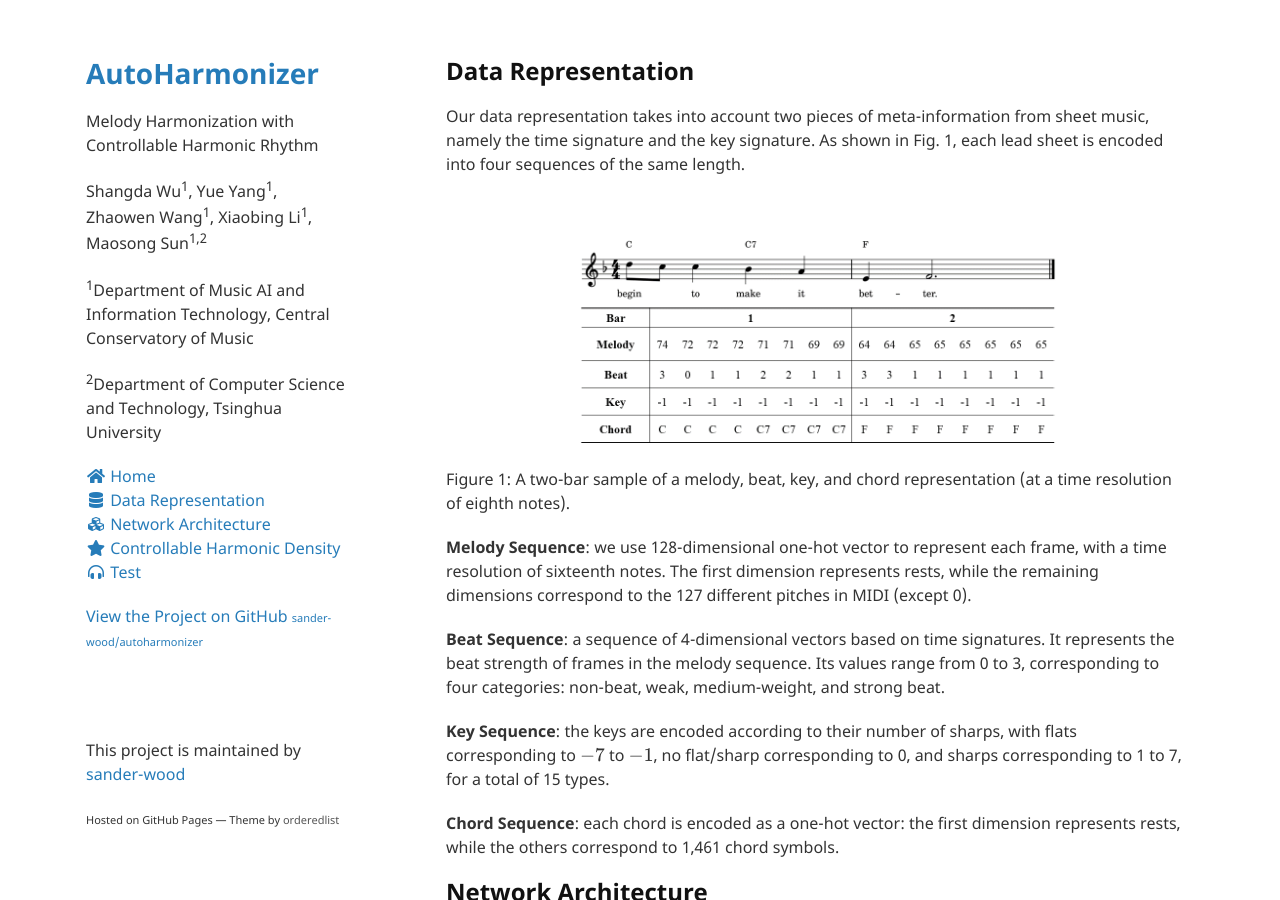
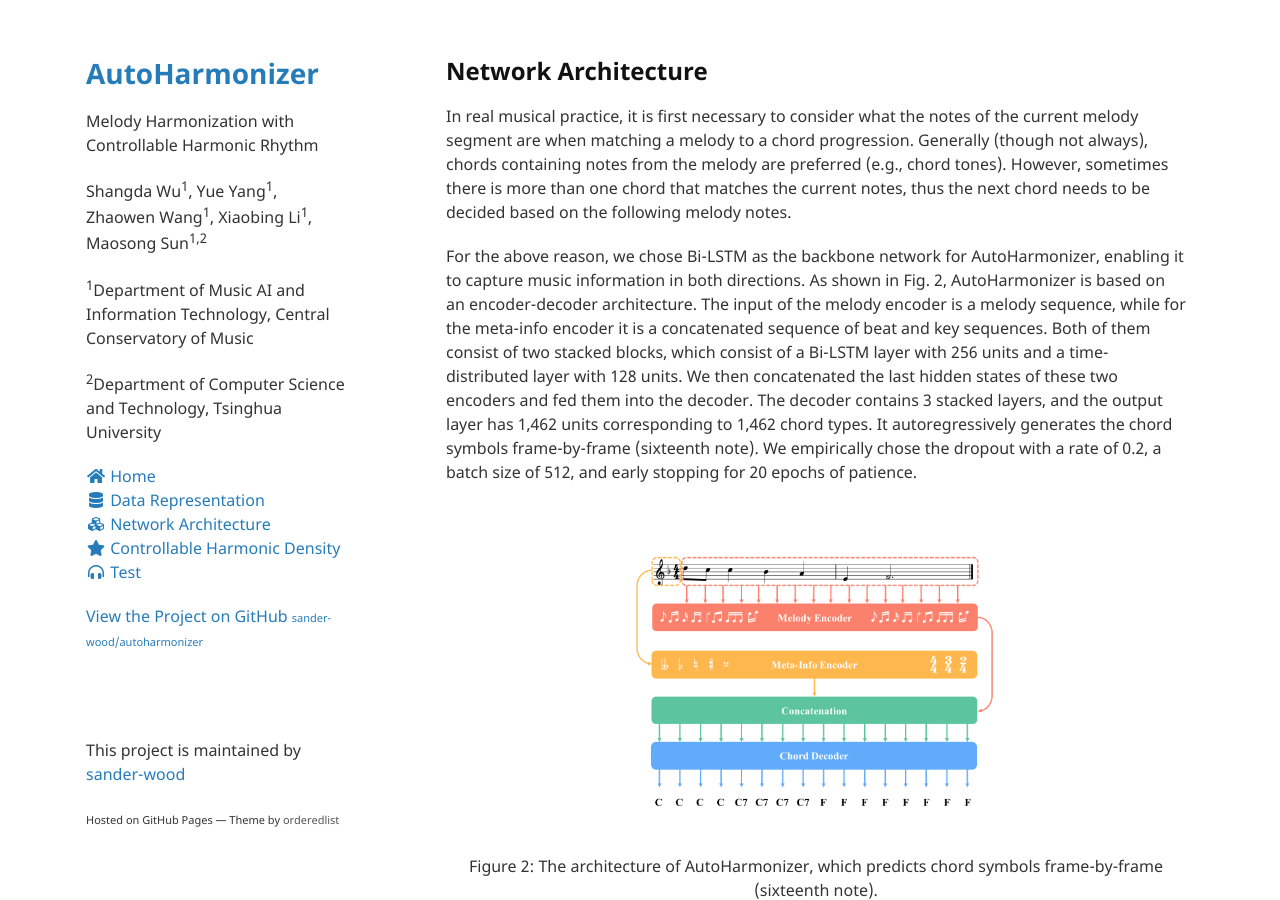
Before and after one commit to sander-wood/autoharmonizer, a Jekyll site: the page built from network architecture.md, in a window 1280 px wide and 900 px high. Built offline with Jekyll 4.4.1, drawn with Linux system fonts in a browser that asks for light colours; nearby versions of some CDN libraries; formulas are drawn with MathJax 3.

Commit message:
Update and rename methodology.md to network architecture.md

```diff
--- a/methodology.md
+++ b/network architecture.md
@@ -12,24 +12,6 @@
         }
     });
 </script>
-
-## Data Representation
-
-Our data representation takes into account two pieces of meta-information from sheet music, namely the time signature and the key signature. As shown in Fig. 1, each lead sheet is encoded into four sequences of the same length.
-
-<br>
-<center><img src="figs/fig1.png" alt="fig1" style="zoom:80%"></center>
-<br>
-Figure 1: A two-bar sample of a melody, beat, key, and chord representation (at a time resolution of eighth notes).
-<br>
-
-**Melody Sequence**: we use 128-dimensional one-hot vector to represent each frame, with a time resolution of sixteenth notes. The first dimension represents rests, while the remaining dimensions correspond to the 127 different pitches in MIDI (except 0).
-
-**Beat Sequence**: a sequence of 4-dimensional vectors based on time signatures. It represents the beat strength of frames in the melody sequence. Its values range from 0 to 3, corresponding to four categories: non-beat, weak, medium-weight, and strong beat.
-
-**Key Sequence**: the keys are encoded according to their number of sharps, with flats corresponding to $-7$ to $-1$, no flat/sharp corresponding to 0, and sharps corresponding to 1 to 7, for a total of 15 types.
-
-**Chord Sequence**: each chord is encoded as a one-hot vector: the first dimension represents rests, while the others correspond to 1,461 chord symbols.
 
 ## Network Architecture
 
```
Also changed, not shown: other parts of network architecture.md (+1 -1 lines).
